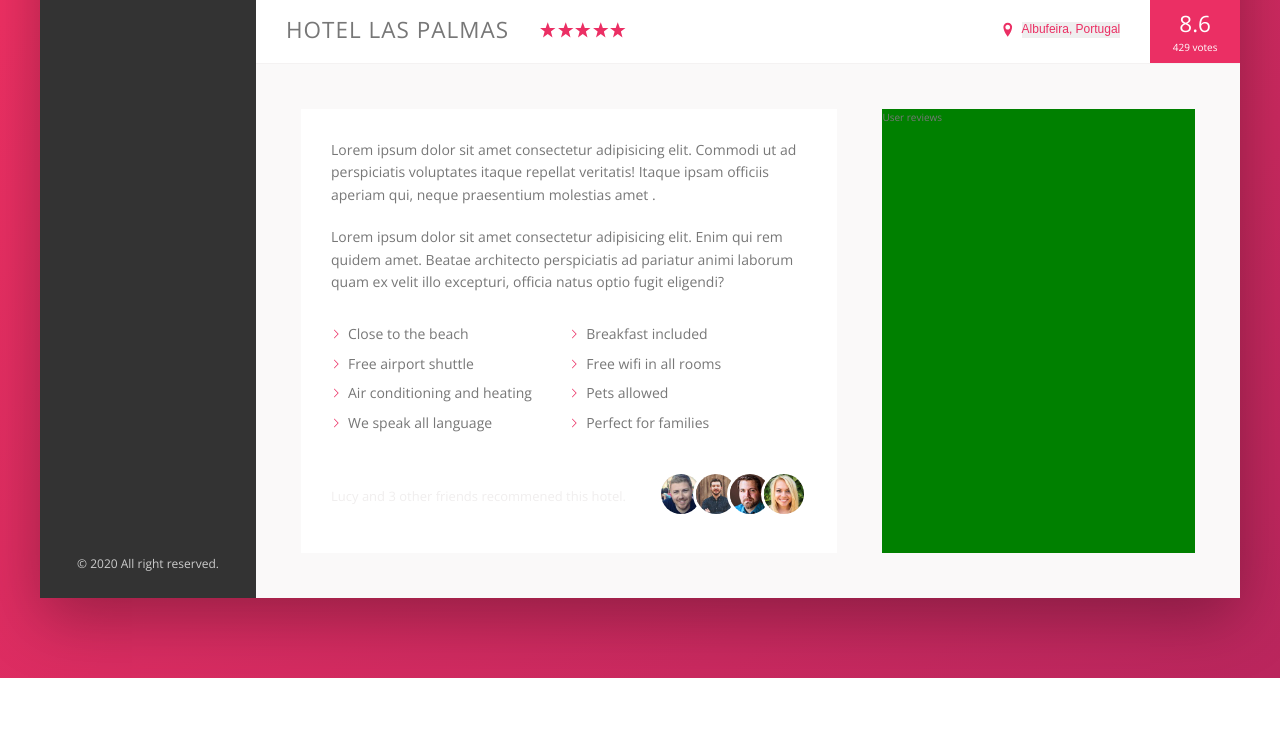
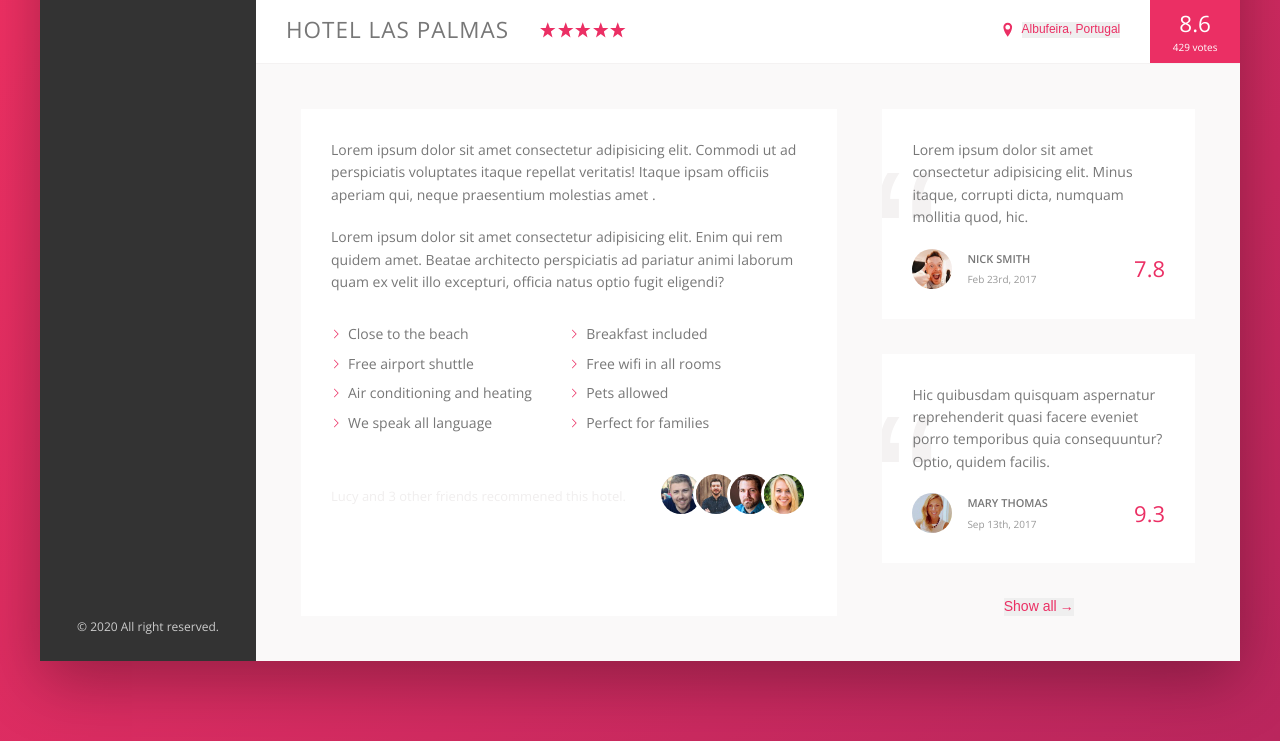
Before and after one commit to yukijina/trilly, a website: page index.html in a window 1280 px wide. Shown: the part 538-1279 px from the top of the page. Before the commit the page ends 1216 px from the top, so only its background shows below. Drawn offline with nearby package versions, Linux system fonts and the light colour scheme.

Commit message:
add user review section

```diff
--- a/index.html
+++ b/index.html
@@ -175,9 +175,36 @@
                             </div>
                         </div>
 
-                        <div class="user-reviews">
-                            User reviews
-                        </div>
+                        <figure class="user-reviews">
+                          <figure class="review">
+                            <blockquote class="review__text">
+                              Lorem ipsum dolor sit amet consectetur adipisicing elit. Minus itaque, corrupti dicta, numquam mollitia quod, hic.
+                            </blockquote>
+                            <figcaption class="review__user">
+                              <img src="img/user-1.jpg" alt="User 1" class="review__photo">
+                              <div class="review__user-box">
+                                <p class="review__user-name">Nick Smith</p>
+                                <p class="review__user-date">Feb 23rd, 2017</p>
+                              </div>
+                              <div class="review__rating">7.8</div>
+                            </figcaption>
+                          </figure>
+
+                          <figure class="review">
+                            <blockquote class="review__text">
+                              Hic quibusdam quisquam aspernatur reprehenderit quasi facere eveniet porro temporibus quia consequuntur? Optio, quidem facilis.
+                            </blockquote>
+                            <figcaption class="review__user">
+                              <img src="img/user-2.jpg" alt="User 1" class="review__photo">
+                              <div class="review__user-box">
+                                <p class="review__user-name">Mary Thomas</p>
+                                <p class="review__user-date">Sep 13th, 2017</p>
+                              </div>
+                              <div class="review__rating">9.3</div>
+                            </figcaption>
+                          </figure>
+                          <button class="btn-inline">Show all<span>&rarr;</span></button>
+                        </figure>
                     </div>
                 </main>
             </div>
--- a/sass/_component.scss
+++ b/sass/_component.scss
@@ -287,9 +287,17 @@
     cursor: pointer;
     transition: all .2s;
 
+      & span {
+        margin-left: 3px;
+        transition: margin-left .2s;
+      }
 
     &:hover {
         color: var(--color-grey-dark-1);
+
+        span {
+          margin-left: 8px;
+        }
     }
 
     &:focus {
@@ -391,3 +399,65 @@
     }
   }
 }
+
+// Reviews
+.review {
+  background-color: #fff;
+  box-shadow: var(--shadow-light);
+  padding: 3rem;
+  margin-bottom: 3.5rem;
+  position: relative;
+  overflow: hidden;
+
+  &__text {
+    margin-bottom: 2rem;
+    z-index: 10;
+    position: relative;
+  }
+
+  &__user {
+    display: flex;
+    align-items: center;
+  }
+
+  &__photo {
+    height: 4rem;
+    width: 4rem;
+    border-radius: 50%;
+    margin-right: 1.5rem;
+  }
+
+  &__user-box {
+    margin-right: auto;
+  }
+
+  &__user-name {
+    font-size: 1.1rem;
+    font-weight: 600;
+    text-transform: uppercase;
+    margin-bottom: .4rem;
+  }
+
+  &__user-date {
+    font-size: 1rem;
+    color: var(--color-grey-dark-3);
+  }
+
+  &__rating {
+    color: var(--color-primary);
+    font-size: 2.2rem;
+    font-weight: 300;
+  }
+
+  &::before {
+    content: "\201C";
+    position:absolute;
+    top: -2.75rem;
+    left: -1rem;
+    font-size: 20rem;
+    color: var(--color-grey-light-2);
+    font-family: sans-serif;
+    z-index: 1;
+  }
+
+}
--- a/sass/_layout.scss
+++ b/sass/_layout.scss
@@ -39,6 +39,7 @@
 }
 
 .detail {
+  font-size: 1.4rem;
     display: flex;
     padding: 4.5rem;
     background-color: var(--color-grey-light-1);
@@ -46,7 +47,6 @@
 }
 
 .description {
-    font-size: 1.4rem;
     background-color:#fff;
     box-shadow: var(--shadow-light);
     padding: 3rem;
@@ -56,6 +56,8 @@
 }
 
 .user-reviews {
-    background-color: green;
     flex: 1; //occupay the remaining space
+    display: flex;
+    flex-direction: column;
+    align-items: center;
 }
```
Also changed, not shown: css/style.css.
